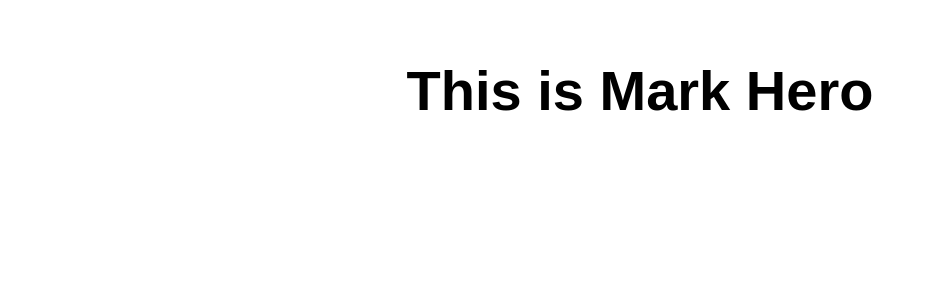
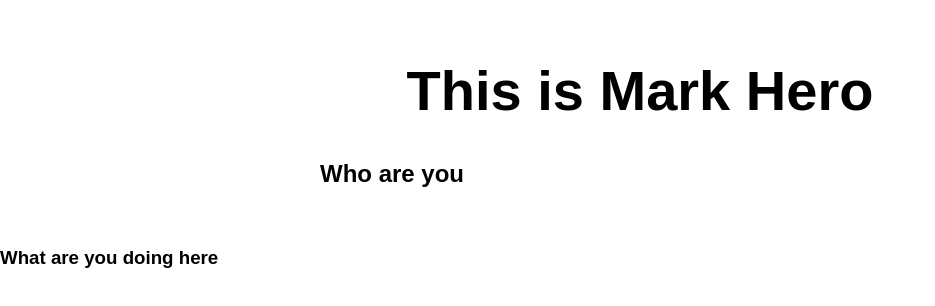
Before and after one commit to marksalama23/my-first-static-web-app, a website: page src/index.html in a window 1280 px wide. Shown: the whole page, without its empty margins (0-935 px from the left). Drawn offline with Linux system fonts and the light colour scheme.

Commit message:
index.html

```diff
--- a/src/index.html
+++ b/src/index.html
@@ -11,7 +11,9 @@
 <body>
   <main>
     <h1>This is Mark Hero</h1>
+    <h2>Who are you</h2>
   </main>
+  <h3>What are you doing here</h3>
 </body>
 
 </html>
```
